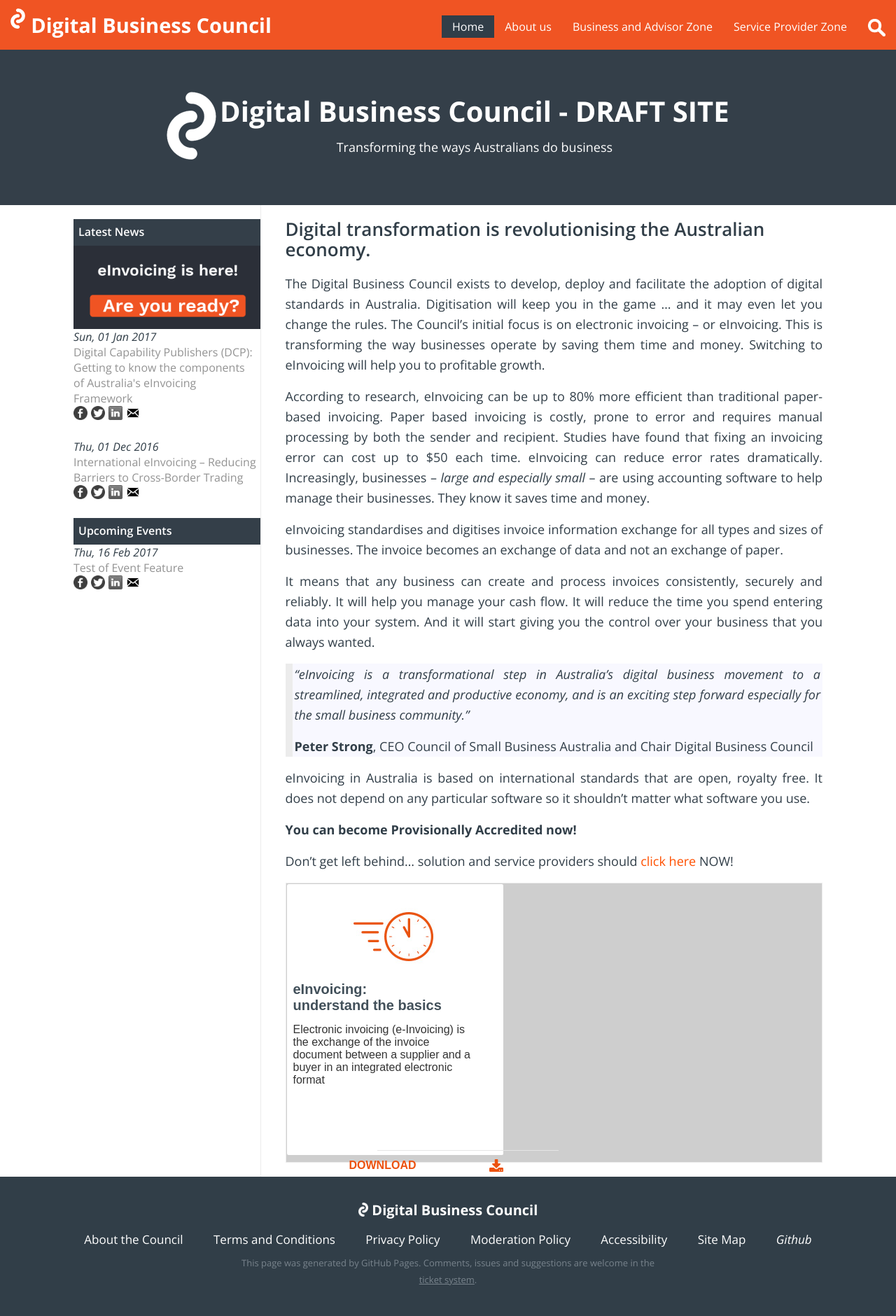
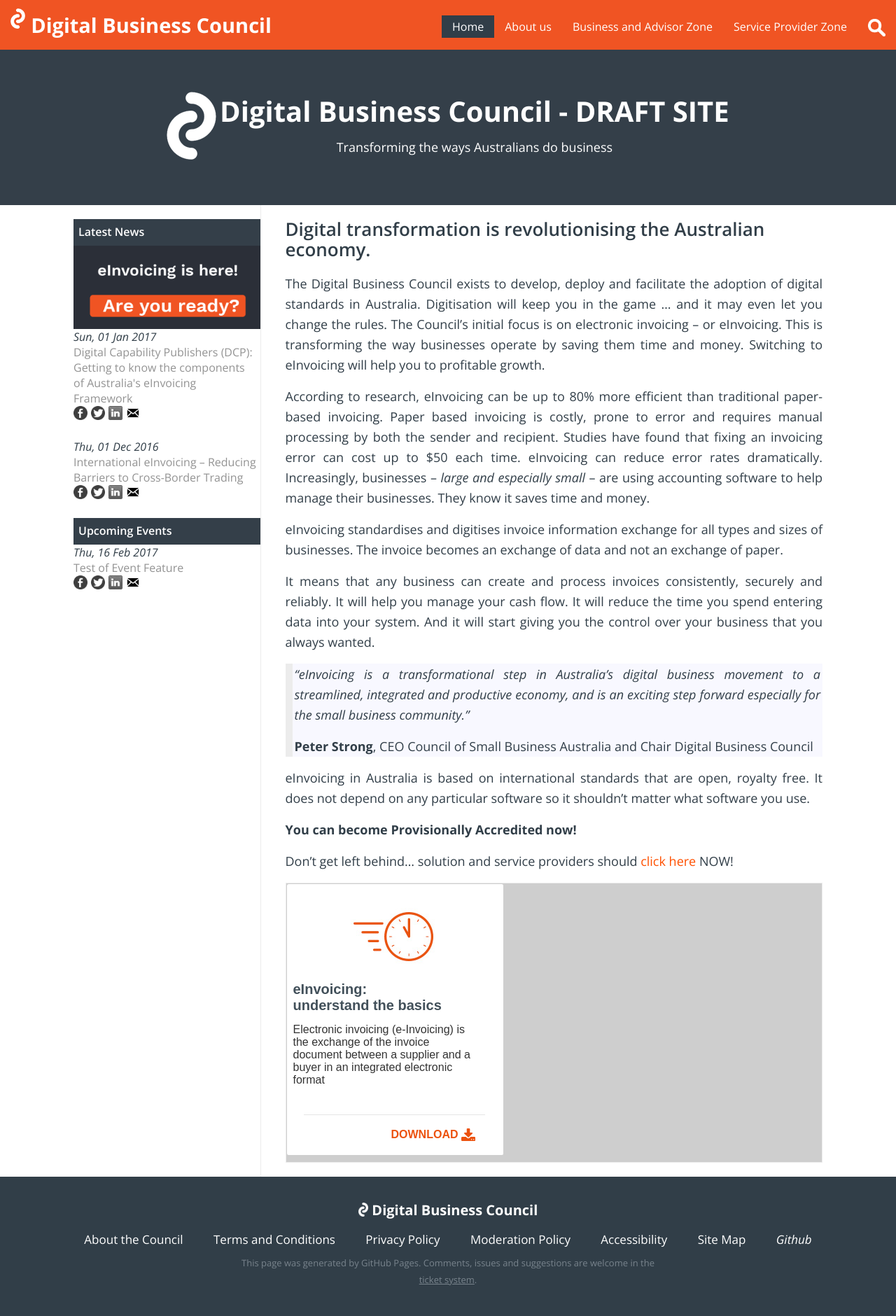
Before and after one commit to Digital-Business-Council/Digital-Business-Council.github.io, a Jekyll site: the page built from index.md, in a window 1280 px wide. Shown: the whole page at 70% size. Built offline with Jekyll 4.4.1, drawn with Linux system fonts in a browser that asks for light colours; our own code applies the rules of GitHub Pages for plain Markdown files.

Commit message:
Update call-to-action-block.html

```diff
--- a/_includes/call-to-action-block.html
+++ b/_includes/call-to-action-block.html
@@ -16,14 +16,14 @@
             </div>
         </div>
 
-        <div class="cta-hr" style="left: 130px; top: 371px;">
+        <div class="cta-hr" style="left: 25px; top: 320px;">
             <img src="/images/hr_grey.png">
             <br />
         </div>
-        <div class="cta-action-prompt" style="left: 90px; top: 394px;">
+        <div class="cta-action-prompt" style="left: 150px; top: 350px;">
                 <p><span>DOWNLOAD</span></p>
         </div>
-        <div class="cta-action-img" style="left: 290px; top: 394px;">
+        <div class="cta-action-img" style="left: 250px; top: 350px;">
             <img src="./images/download.png">
         </div>
 
```
